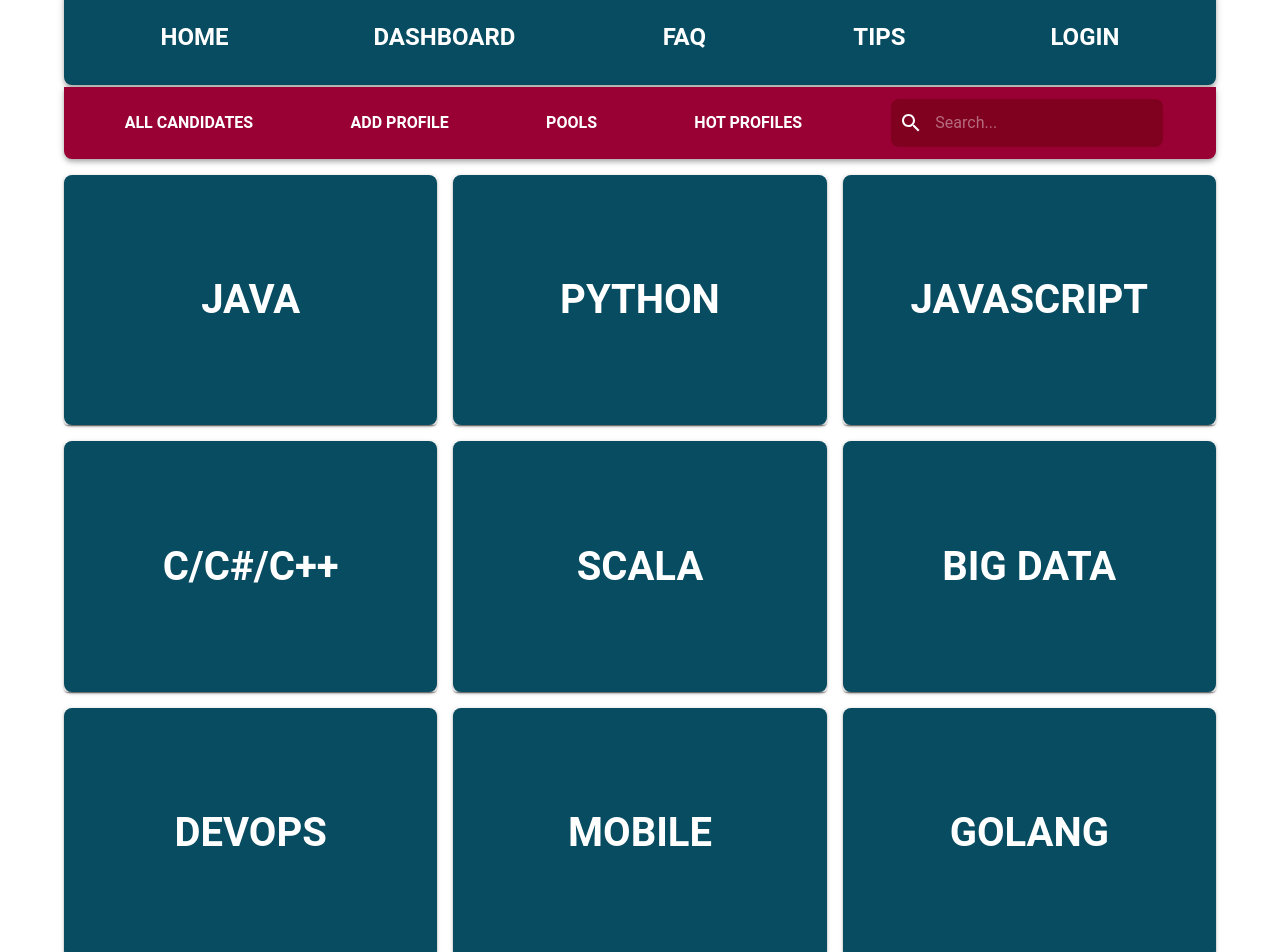
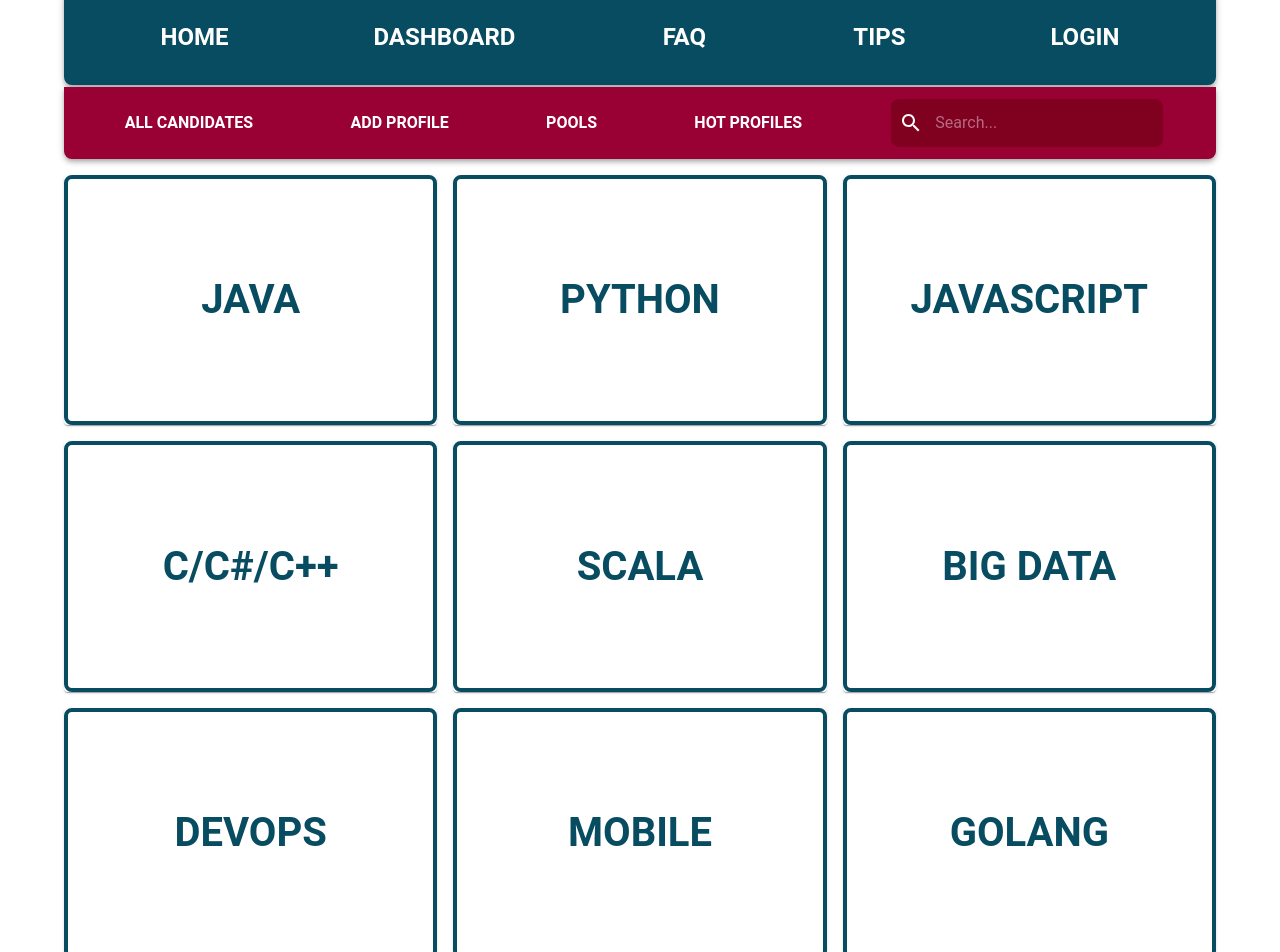
Before and after one commit to MateuszKuruc/ATS-recruitment-app, a React (Create React App) app in the folder ats-frontend/: page /pools in a window 1280 px wide. Shown: the part 19-971 px from the top of the page. Built offline with nearby package versions, Linux system fonts and the light colour scheme.

Commit message:
change color style for tiles in pools component for visiblity

```diff
--- a/ats-frontend/src/components/Pools.js
+++ b/ats-frontend/src/components/Pools.js
@@ -10,6 +10,7 @@ const StyledButton = styled(Button)`
     width: 100%;
     height: 100%;
     border-radius: 0.5rem;
+    border: 0.3rem solid #084c61;
   }
 `;
 
@@ -19,63 +20,63 @@ const Pools = () => {
       <Grid container spacing={2} style={{ display: "flex", height: "100vh" }}>
         <Grid item xs={12} md={4}>
           <StyledPaper>
-            <StyledButton variant="contained">
+            <StyledButton variant="text">
               <Typography variant="h1">Java</Typography>
             </StyledButton>
           </StyledPaper>
         </Grid>
         <Grid item xs={12} md={4}>
           <StyledPaper>
-            <StyledButton variant="contained">
+            <StyledButton variant="text">
               <Typography variant="h1">Python</Typography>
             </StyledButton>
           </StyledPaper>
         </Grid>
         <Grid item xs={12} md={4}>
           <StyledPaper>
-            <StyledButton variant="contained">
+            <StyledButton variant="text">
               <Typography variant="h1">JavaScript</Typography>
             </StyledButton>
           </StyledPaper>
         </Grid>
         <Grid item xs={12} md={4}>
           <StyledPaper>
-            <StyledButton variant="contained">
+            <StyledButton variant="text">
               <Typography variant="h1">C/C#/C++</Typography>
             </StyledButton>
           </StyledPaper>
         </Grid>
         <Grid item xs={12} md={4}>
           <StyledPaper>
-            <StyledButton variant="contained">
+            <StyledButton variant="text">
               <Typography variant="h1">Scala</Typography>
             </StyledButton>
           </StyledPaper>
         </Grid>
         <Grid item xs={12} md={4}>
           <StyledPaper>
-            <StyledButton variant="contained">
+            <StyledButton variant="text">
               <Typography variant="h1">Big Data</Typography>
             </StyledButton>
           </StyledPaper>
         </Grid>
         <Grid item xs={12} md={4}>
           <StyledPaper>
-            <StyledButton variant="contained">
+            <StyledButton variant="text">
               <Typography variant="h1">DevOps</Typography>
             </StyledButton>
           </StyledPaper>
         </Grid>
         <Grid item xs={12} md={4}>
           <StyledPaper>
-            <StyledButton variant="contained">
+            <StyledButton variant="text">
               <Typography variant="h1">Mobile</Typography>
             </StyledButton>
           </StyledPaper>
         </Grid>
         <Grid item xs={12} md={4}>
           <StyledPaper>
-            <StyledButton variant="contained">
+            <StyledButton variant="text">
               {" "}
               <Typography variant="h1">Golang</Typography>
             </StyledButton>
```
